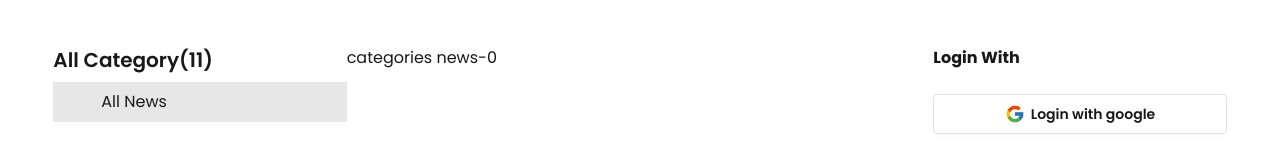
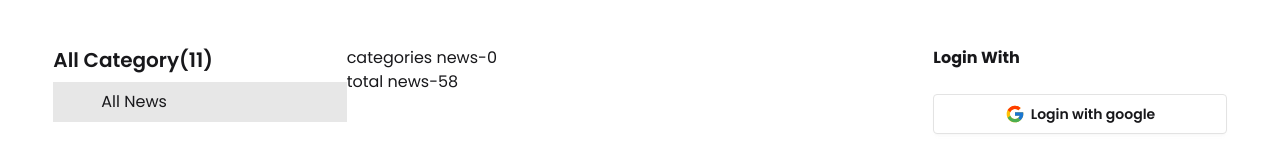
Before and after one commit to Nahidul-Islam78/dragon-news, a React (Vite) app: page /category/0 in a window 1280 px wide. Shown: the part 335-477 px from the top of the page. Built offline with nearby package versions, Linux system fonts and the light colour scheme.

Commit message:
loading all categories data

```diff
--- a/src/pages/CategoryNews.jsx
+++ b/src/pages/CategoryNews.jsx
@@ -1,11 +1,28 @@
-import React from 'react';
-import { useParams } from 'react-router';
+import React, { useEffect, useState } from 'react';
+import { useLoaderData, useParams } from 'react-router';
 
 const CategoryNews = () => {
-  const{id}=useParams()
+  const[news,setNews]=useState([])
+  const data = useLoaderData();
+  const { id } = useParams();
+  useEffect(() => {
+    if (id == '0') {
+      setNews(data);
+      return
+    } else if (id == '1') {
+      const categoryNews = data.filter(news => news.others.is_today_pick == true);
+      setNews(categoryNews);
+    } else {
+      const categoryNews = data.filter(news => news.category_id == id);
+      setNews(categoryNews);
+    }
+
+
+  },[id,data])
   return (
     <div>
       <p>categories news-{id}</p>
+      <p>total news-{news.length}</p>
     </div>
   );
 };
--- a/src/router/router.jsx
+++ b/src/router/router.jsx
@@ -14,7 +14,9 @@ const router = createBrowserRouter([
       },
       {
         path: '/category/:id',
-        element:<CategoryNews></CategoryNews>
+        element: <CategoryNews></CategoryNews>,
+       loader:()=>fetch('/news.json')
+
       }
     ],
   },
```
